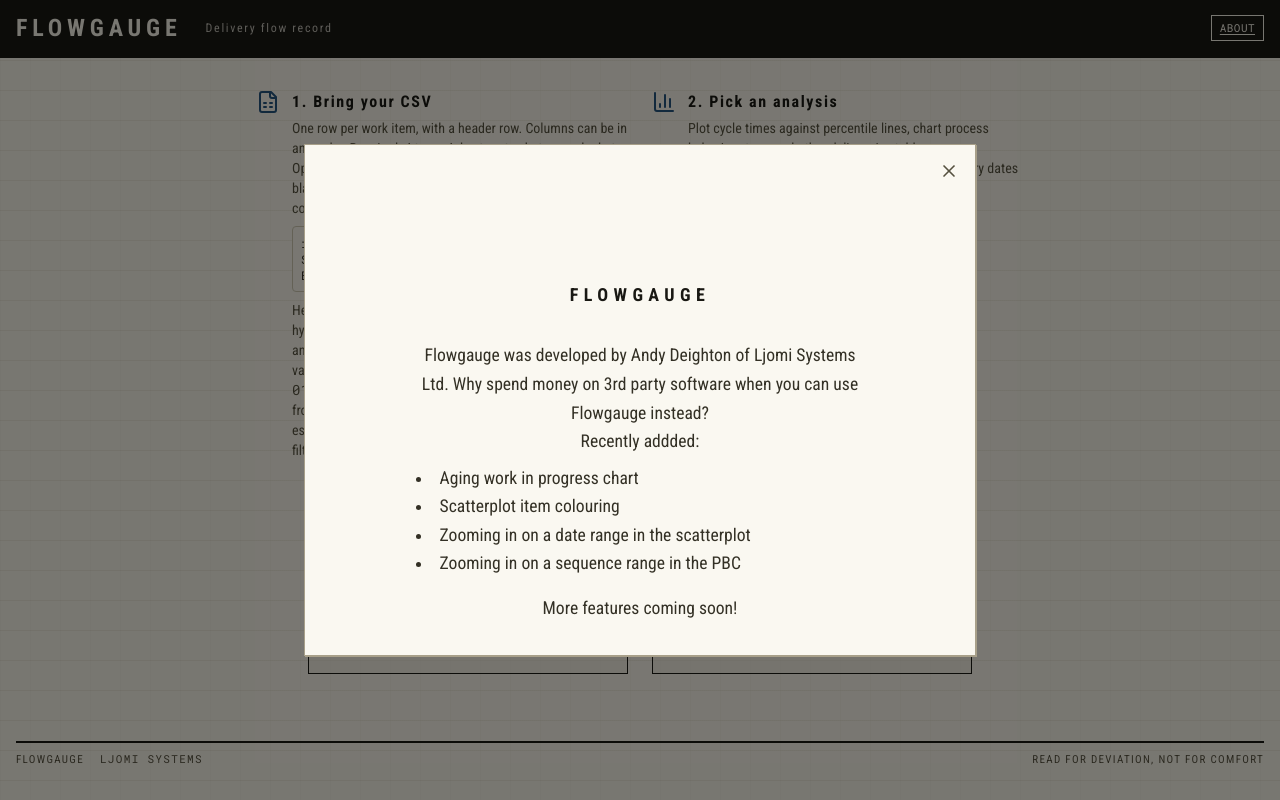
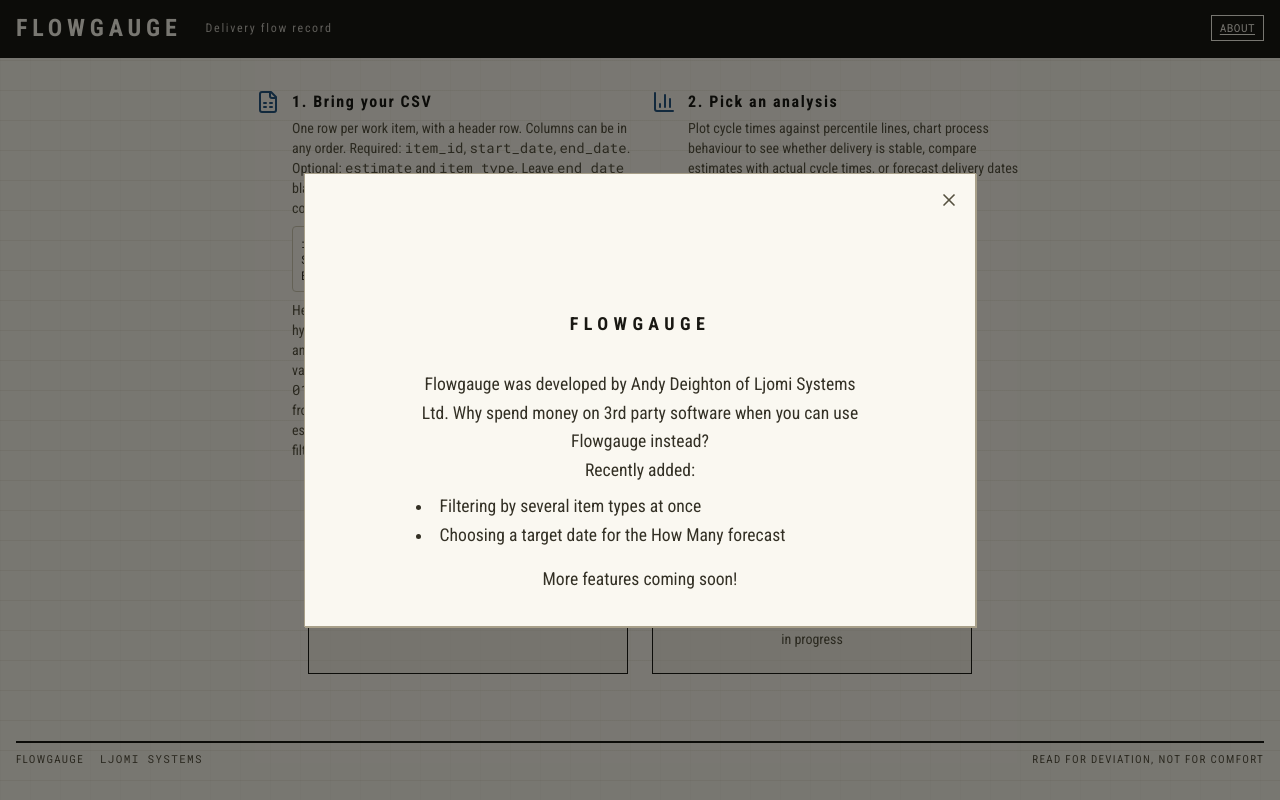
Before and after one commit to andyxr/ct_scan, a Next.js app: page / in a window 1280 px wide. Both pictures are taken after a click on the button "ABOUT". Built offline with nearby package versions, Linux system fonts and the light colour scheme.

Commit message:
Updated About modal to reflect latest changes.

```diff
--- a/components/AboutModal.tsx
+++ b/components/AboutModal.tsx
@@ -11,13 +11,11 @@ export default function AboutModal({ onClose }: { onClose: () => void }) {
         <p className="mt-8 text-center text-gray-700 leading-relaxed">
           Flowgauge was developed by Andy Deighton of <a href="https://ljomi-systems.com" target="_blank" rel="noopener noreferrer">Ljomi Systems Ltd</a>. Why spend
           money on 3rd party software when you can use Flowgauge instead?<br/>
-          Recently addded:
+          Recently added:
         </p>
         <ul className="list-disc list-inside mt-2 text-gray-700 leading-relaxed">
-           <li>Aging work in progress chart</li>
-           <li>Scatterplot item colouring</li>
-           <li>Zooming in on a date range in the scatterplot</li>
-           <li>Zooming in on a sequence range in the PBC</li>
+           <li>Filtering by several item types at once</li>
+           <li>Choosing a target date for the How Many forecast</li>
          </ul>
          <p className="mt-4 text-center text-gray-700 leading-relaxed">
           More features coming soon!
```
